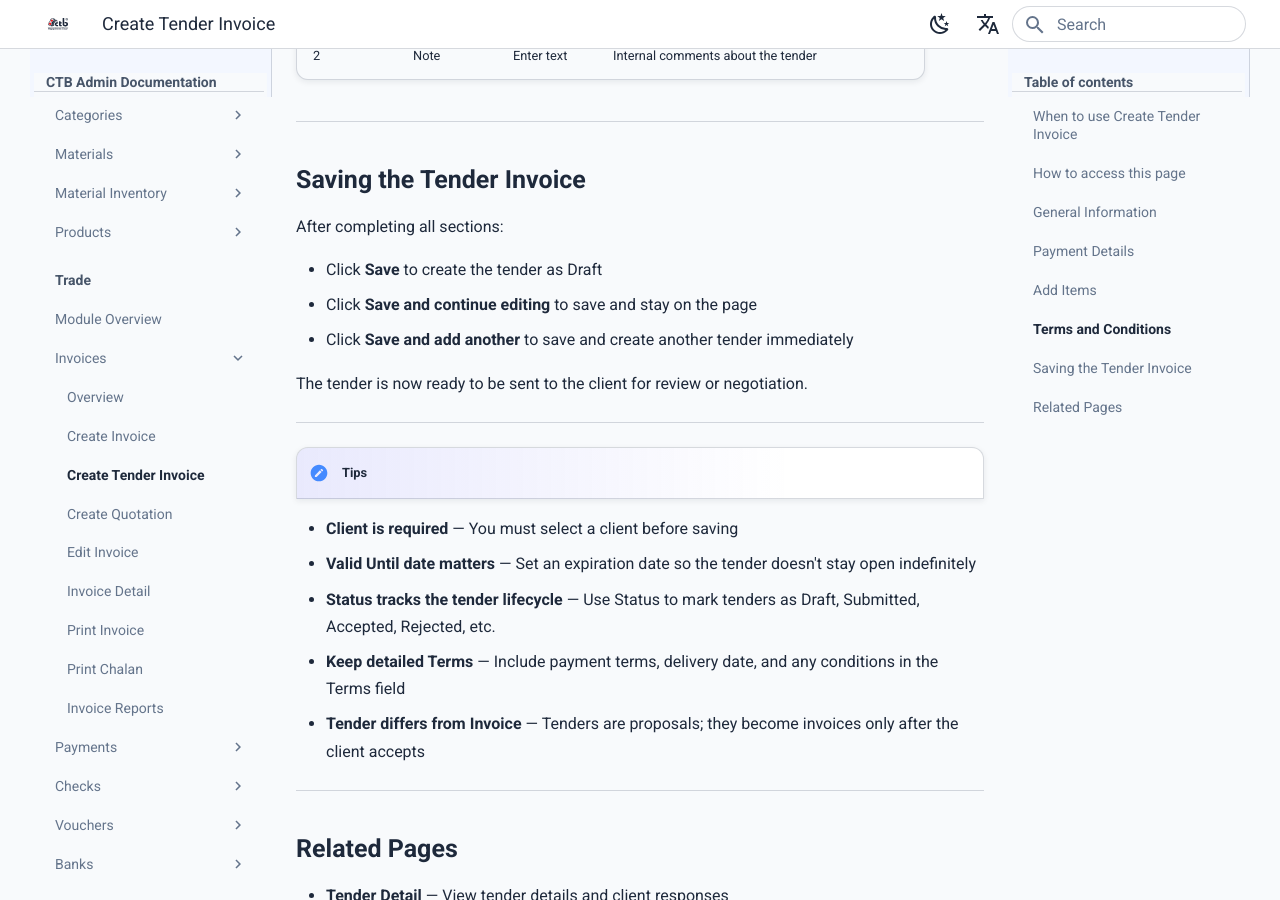
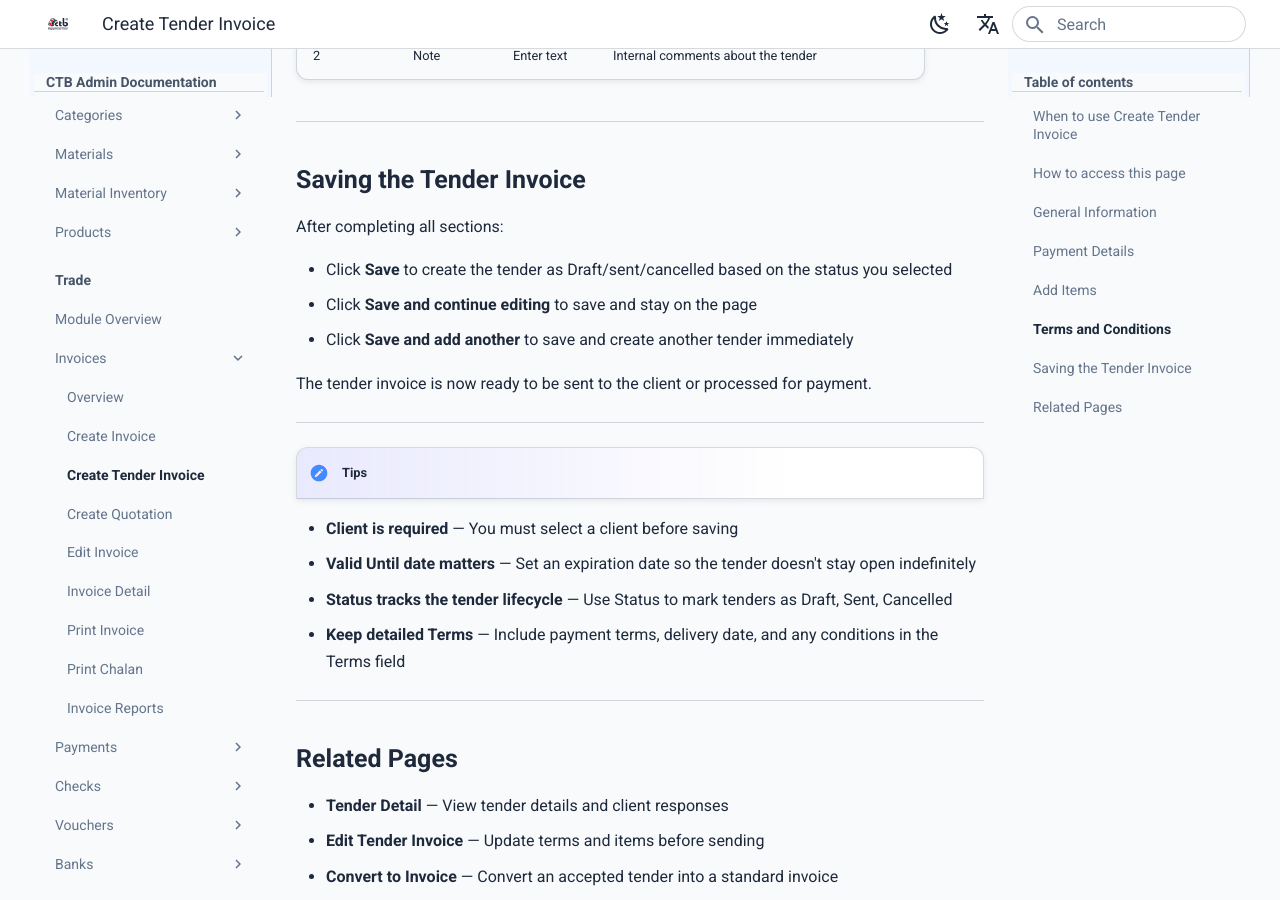
Before and after one commit to sharf-shawon/CTB2025.docs, an MkDocs documentation site: the page built from docs/user-guide/03-trade/invoices/create-tender-invoice.md, in a window 1280 px wide and 900 px high, scrolled down 2808 px. Built offline with MkDocs 1.6.1 and Material for MkDocs 9.7.7, drawn with Linux system fonts in a browser that asks for light colours; comment, search, counter and statistics services are not loaded; some of the changed text lies outside the part shown.

Commit message:
update: create-invoice & create-tender-invoice

```diff
--- a/docs/user-guide/03-trade/invoices/create-tender-invoice.md
+++ b/docs/user-guide/03-trade/invoices/create-tender-invoice.md
@@ -20,13 +20,13 @@
 
 Fill in the following fields on the General tab:
 
-| Step | Field         | What to Do              | Description                                      |
-| ---- | ------------- | ----------------------- | ------------------------------------------------ |
-| 1    | Tender Number | Auto-generated or enter | Unique identifier for this tender                |
-| 2    | Tender Date   | Select date             | Date the tender is issued                        |
-| 3    | Client        | Select client           | The customer receiving the tender proposal       |
-| 4    | Status        | Select status           | Current state (Draft, Submitted, Accepted, etc.) |
-| 5    | Valid Until   | Select date             | Expiration date for the tender offer             |
+| Step | Field         | What to Do              | Description                                |
+| ---- | ------------- | ----------------------- | ------------------------------------------ |
+| 1    | Tender Number | Auto-generated or enter | Unique identifier for this tender          |
+| 2    | Tender Date   | Select date             | Date the tender is issued                  |
+| 3    | Client        | Select client           | The customer receiving the tender proposal |
+| 4    | Status        | Select status           | Current state (Draft, sent, cancelled)     |
+| 5    | Valid Until   | Select date             | Expiration date for the tender offer       |
 
 !!! warning "Required Fields"
 Fields marked with a **red star (\*)** are mandatory.
@@ -86,11 +86,11 @@
 
 After completing all sections:
 
-- Click **Save** to create the tender as Draft
+- Click **Save** to create the tender as Draft/sent/cancelled based on the status you selected
 - Click **Save and continue editing** to save and stay on the page
 - Click **Save and add another** to save and create another tender immediately
 
-The tender is now ready to be sent to the client for review or negotiation.
+The tender invoice is now ready to be sent to the client or processed for payment.
 
 ______________________________________________________________________
 
@@ -98,9 +98,8 @@
 
 - **Client is required** — You must select a client before saving <br>
 - **Valid Until date matters** — Set an expiration date so the tender doesn't stay open indefinitely <br>
-- **Status tracks the tender lifecycle** — Use Status to mark tenders as Draft, Submitted, Accepted, Rejected, etc. <br>
+- **Status tracks the tender lifecycle** — Use Status to mark tenders as Draft, Sent, Cancelled <br>
 - **Keep detailed Terms** — Include payment terms, delivery date, and any conditions in the Terms field <br>
-- **Tender differs from Invoice** — Tenders are proposals; they become invoices only after the client accepts <br>
 
 ______________________________________________________________________
 
```
Also changed, not shown: docs/user-guide/03-trade/invoices/create-invoice.md (+8 -10 lines).
